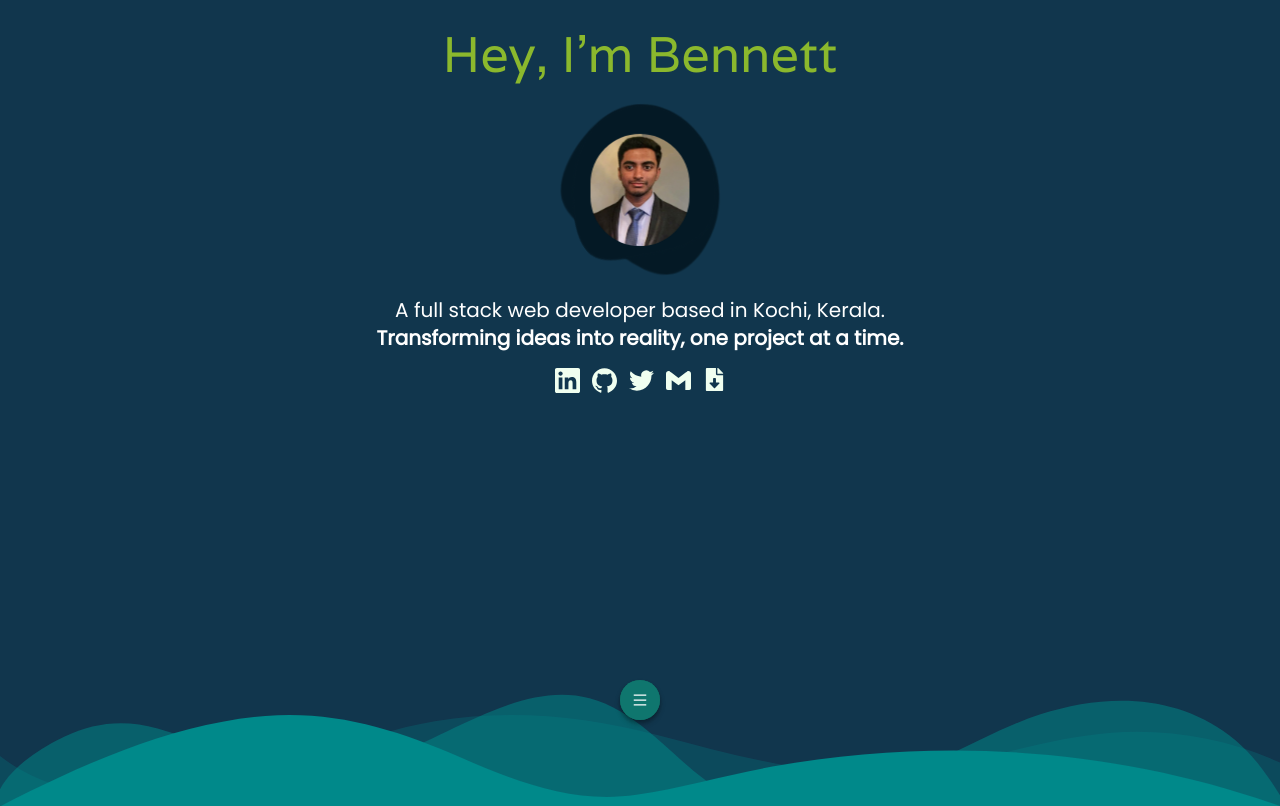
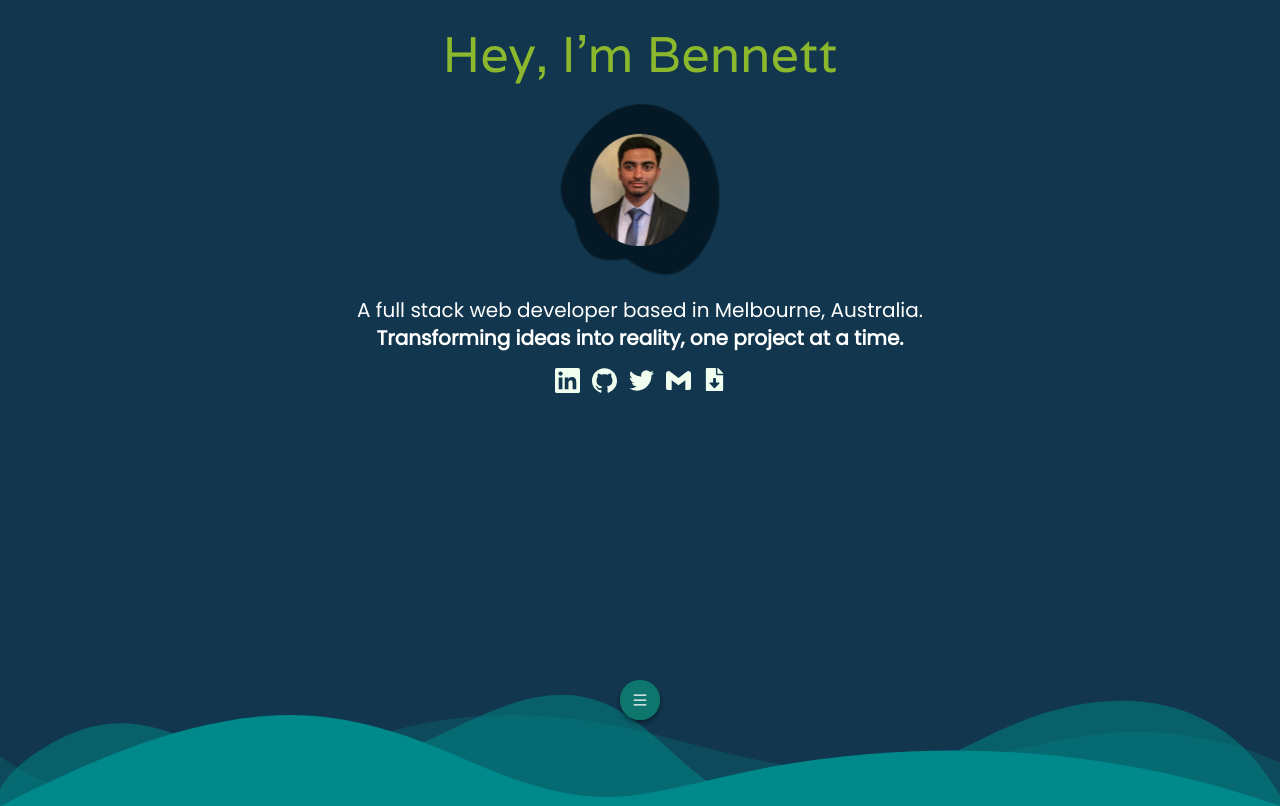
Before and after one commit to bennett1412/bennett1412.github.io, a Next.js app: page / in a window 1280 px wide. Shown: the top 806 px of the page. Built offline with nearby package versions, Linux system fonts and the light colour scheme.

Commit message:
Location update

```diff
--- a/components/Intro.js
+++ b/components/Intro.js
@@ -38,7 +38,7 @@ const Intro = () => {
                     <img style={{ gridArea: '1 / 1 / 1 / 1' }} alt='profile-pic' className={'w-[90px] h-auto rounded-full justify-self-center z-10'} src={'/coat_profile_pic.jpg'} />
                 </div>
                 <div className='text-center font-Poppins text-xl'>
-                    A full stack web developer based in Kochi, Kerala.
+                    A full stack web developer based in Melbourne, Australia.
                     <p className='font-bold ' >Transforming ideas into reality, one project at a time.</p>
                 </div>
                 <div className='flex gap-x-3'>
```
